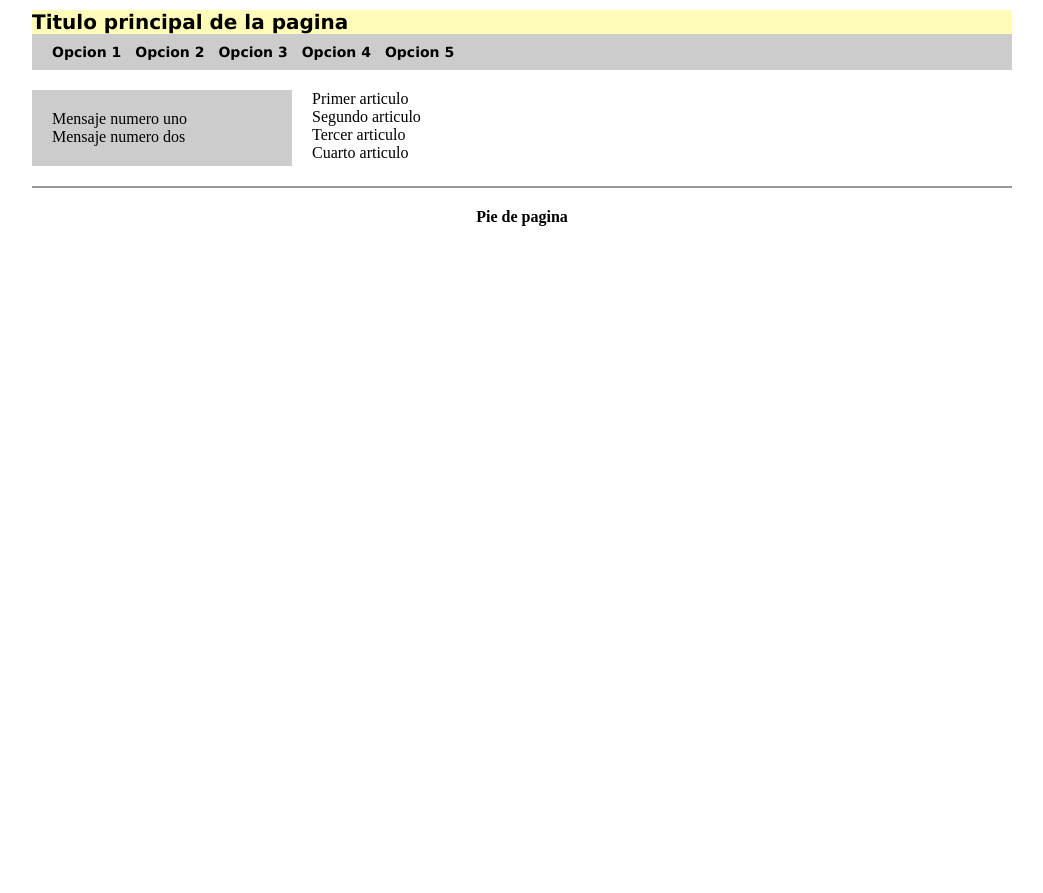
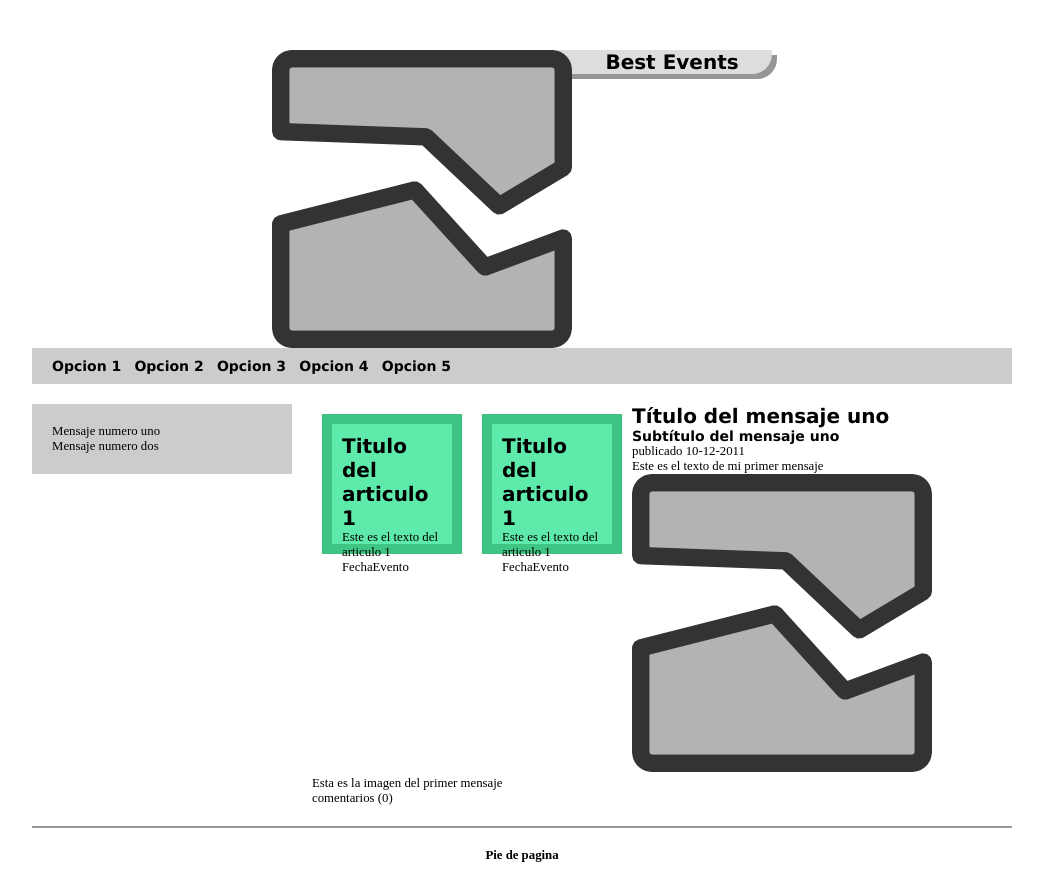
Before and after one commit to fernandolojano/SIBW, a PHP site: page /portada.html in a window 1280 px wide. Shown: the whole page, without its empty margins (118-1161 px from the left). Before the commit the page ends 226 px from the top, so only its background shows below. Run offline with PHP 8.4, Linux system fonts and the light colour scheme.

Commit message:
model view made

```diff
--- a/Practica 1/Web/portada.html
+++ b/Practica 1/Web/portada.html
@@ -12,7 +12,8 @@
 <body>
 	<div id="agrupar">
 		<header id="cabecera">
-			<h1>Titulo principal de la pagina</h1>
+			<a href="portada.html"><img id="icon" src="imgs/broken.png"></a>
+			<h1 id="Titulo">Best Events</h1>
 		</header>
 		<nav id="menuCabecera">
 			<ul>
@@ -29,10 +30,39 @@
 		</aside>
 
 		<section id="seccionArticulos">
-			<article>Primer articulo</article>
-			<article>Segundo articulo</article>
-			<article>Tercer articulo</article>
-			<article>Cuarto articulo</article>
+			<article id="post">
+				<header>
+					<h1>Titulo del articulo 1</h1>
+				</header>
+				Este es el texto del articulo 1
+				<footer>FechaEvento</footer>
+			</article>
+			<article id="post">
+				<header>
+					<h1>Titulo del articulo 1</h1>
+				</header>
+				Este es el texto del articulo 1
+				<footer>FechaEvento</footer>
+			</article>
+			<article>
+				 <header>
+					<hgroup>
+				 		<h1>Título del mensaje uno</h1>
+				 		<h2>Subtítulo del mensaje uno</h2>
+				 	</hgroup>
+				 	<p>publicado 10-12-2011</p>
+				 </header>
+				 	Este es el texto de mi primer mensaje
+				 <figure>
+				 	<img src="imgs/broken.png">
+				 	<figcaption>
+				 		Esta es la imagen del primer mensaje
+				 	</figcaption>
+				 </figure>
+				 <footer>
+				 <p>comentarios (0)</p>
+				 </footer>
+			</article>
 		</section>
 
 		<footer id="pie">
--- a/Practica 1/Web/style.css
+++ b/Practica 1/Web/style.css
@@ -23,6 +23,7 @@ h2 {
 
 
 body{
+	font-size: 80%;
 	text-align: center;
 
 }
@@ -37,12 +38,30 @@ body{
 
 /*Estilo de cabecera*/
 #cabecera {
- background: #FFFBB9;
+ display:block;
+ width: 500px;
+ margin: 50px auto;
+ text-align: center;
+ background: #DDDDDD;
  border: 1px solid #999999
- padding: 20px;
+ padding: 15px;
+ border-radius: 20px 0px; /*Modifica bordes de un box creador*/
+ box-shadow: rgb(150,150,150) 5px 5px;
+}
+
+#icon {
+	float: left;
+
+}
+#titulo {
+	float:left;
+	font-family: "Courier New", monospace;
+	font-size: 70px:
+	text-shadow: rgb(0,0,150) 3px 3px 5px;
 }
 
 #menuCabecera {
+	clear:both;
 	background: #CCCCCC;
 	padding: 5px 15px;
 }
@@ -74,6 +93,22 @@ Articulos o eventos principales*/
 	box-sizing: border-box;
 }
 
+
+
+#post{
+	object-fit: cover;
+	float: left;
+	border: 10px solid #3EC483;
+	background: #5DEAAB;
+	height: 100px;
+	width: 100px;
+	padding: 10px;
+	margin: 10px;
+
+	/*border-radius: 10%;*/
+
+}
+
 /*Estilo de pie de página*/
 
 #pie {
```
Also changed, not shown: Practica 1/Web/imgs/broken.png (added).
